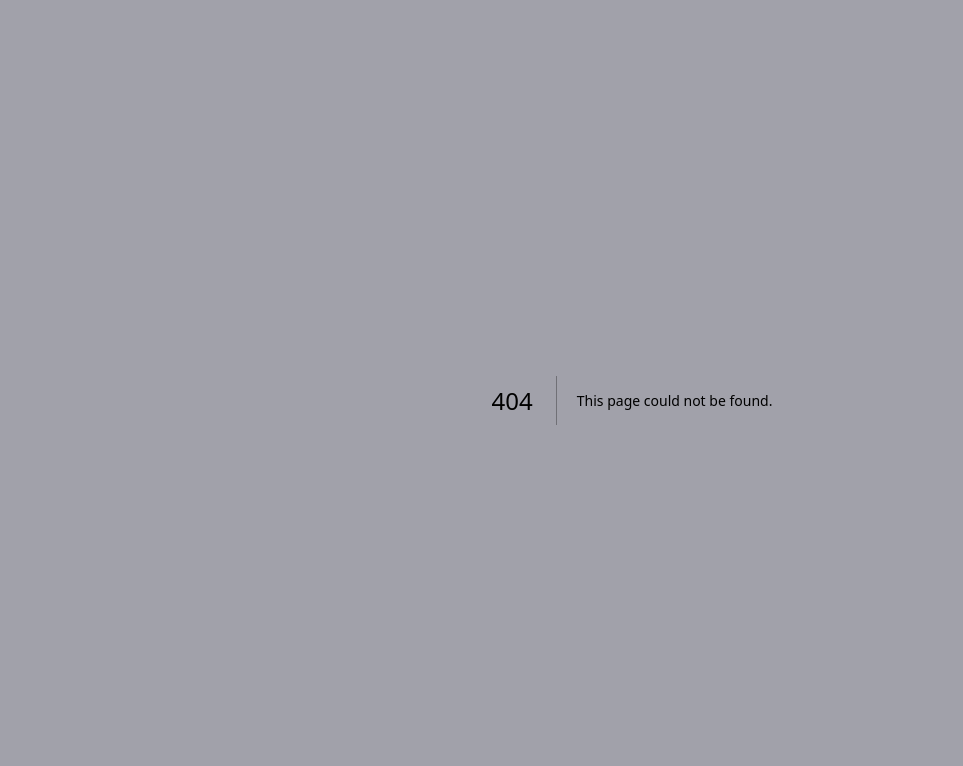
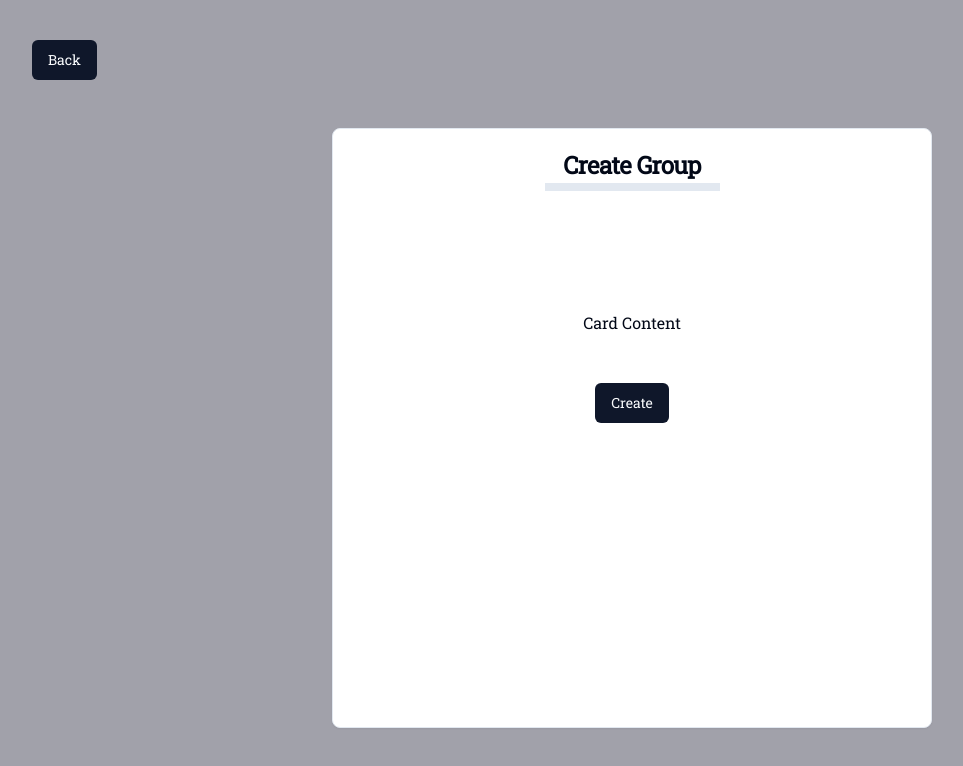
Before and after one commit to Josssiiiah/movie-voter, a Next.js app: page /create in a window 1280 px wide. Before the commit this address had no page. Shown: the top 766 px of the page, without its empty margins (8-971 px from the left). Built offline with nearby package versions, Linux system fonts and the light colour scheme.

Commit message:
Added Join and Create

```diff
--- /dev/null
+++ b/app/create/page.tsx
@@ -0,0 +1,38 @@
+import React from "react";
+import {
+  Card,
+  CardHeader,
+  CardTitle,
+  CardDescription,
+  CardContent,
+  CardFooter,
+} from "@/components/ui/card";
+import { Button } from "@/components/ui/button";
+import { Separator } from "@/components/ui/separator";
+import Link from "next/link";
+
+export default async function create() {
+  // This page will contain behavior to join a group
+  // The will enter their group code and be redirected to the group page
+
+  return (
+    <div className="flex min-h-screen flex-col p-24">
+      <Link href="/">
+        <Button variant="default" className="left-10 top-10 fixed">
+          Back
+        </Button>
+      </Link>
+      <Card className=" h-[400px] w-[400px]  md:w-[600px] md:h-[600px] mx-auto my-8 flex-col space-y-12">
+        <CardHeader className="text-center items-center">
+          <CardTitle>Create Group</CardTitle>
+          {/* <CardDescription>Card Description</CardDescription> */}
+          <Separator className="py-1 w-[175px] " />
+        </CardHeader>
+        <CardContent className="text-center flex flex-col space-y-12 py-12">
+          <p>Card Content</p>
+          <Button className="mx-auto">Create</Button>
+        </CardContent>
+      </Card>
+    </div>
+  );
+}
--- /dev/null
+++ b/app/join/page.tsx
@@ -0,0 +1,38 @@
+import React from "react";
+import {
+  Card,
+  CardHeader,
+  CardTitle,
+  CardDescription,
+  CardContent,
+  CardFooter,
+} from "@/components/ui/card";
+import { Button } from "@/components/ui/button";
+import Link from "next/link";
+
+export default async function join() {
+  // This page will contain behavior to join a group
+  // The will enter their group code and be redirected to the group page
+
+  return (
+    <div className="flex min-h-screen flex-col  p-24">
+      <Link href="/">
+        <Button variant="default" className="left-10 top-10 fixed">
+          Back
+        </Button>
+      </Link>
+      <Card className="w-[600px] h-[600px] mx-auto my-8 flex-col space-y-12">
+        <CardHeader className="text-center">
+          <CardTitle>Join Group</CardTitle>
+          {/* <CardDescription>Card Description</CardDescription> */}
+        </CardHeader>
+        <CardContent className="text-center">
+          <p>Card Content</p>
+        </CardContent>
+        <CardFooter className="text-center justify-center">
+          <p>Card Footer</p>
+        </CardFooter>
+      </Card>
+    </div>
+  );
+}
--- a/app/page.tsx
+++ b/app/page.tsx
@@ -1,10 +1,24 @@
+import { Button } from "@/components/ui/button";
+import Link from "next/link";
 import Image from "next/image";
 
 export default function Home() {
   return (
-    <main className="flex min-h-screen flex-col items-center justify-between p-24">
-      <div className="z-10 max-w-5xl w-full text-center items-center justify-center text-6xl md:text-7xl lg:flex">
+    <main className="flex min-h-screen flex-col items-center p-24">
+      <div className="z-10 py-10 max-w-5xl w-full text-center items-center justify-center text-6xl md:text-7xl lg:flex">
         Decide What to Watch <br /> with Friends
+      </div>
+      <div className="py-8 space-x-24">
+        <Link href="/join">
+          <Button variant="default" size="lg">
+            Join
+          </Button>
+        </Link>
+        <Link href="/create">
+          <Button variant="default" size="lg">
+            Create
+          </Button>
+        </Link>
       </div>
     </main>
   );
--- a/components/ui/button.tsx
+++ b/components/ui/button.tsx
@@ -1,15 +1,15 @@
-import * as React from "react"
-import { Slot } from "@radix-ui/react-slot"
-import { cva, type VariantProps } from "class-variance-authority"
+import * as React from "react";
+import { Slot } from "@radix-ui/react-slot";
+import { cva, type VariantProps } from "class-variance-authority";
 
-import { cn } from "/lib/utils"
+import { cn } from "../../lib/utils";
 
 const buttonVariants = cva(
   "inline-flex items-center justify-center rounded-md text-sm font-medium ring-offset-background transition-colors focus-visible:outline-none focus-visible:ring-2 focus-visible:ring-ring focus-visible:ring-offset-2 disabled:pointer-events-none disabled:opacity-50",
   {
     variants: {
       variant: {
-        default: "bg-primary text-primary-foreground hover:bg-primary/90",
+        default: "bg-primary text-primary-foreground hover:bg-primary/60",
         destructive:
           "bg-destructive text-destructive-foreground hover:bg-destructive/90",
         outline:
@@ -22,7 +22,7 @@ const buttonVariants = cva(
       size: {
         default: "h-10 px-4 py-2",
         sm: "h-9 rounded-md px-3",
-        lg: "h-11 rounded-md px-8",
+        lg: "h-12 rounded-md px-10",
         icon: "h-10 w-10",
       },
     },
@@ -31,26 +31,26 @@ const buttonVariants = cva(
       size: "default",
     },
   }
-)
+);
 
 export interface ButtonProps
   extends React.ButtonHTMLAttributes<HTMLButtonElement>,
     VariantProps<typeof buttonVariants> {
-  asChild?: boolean
+  asChild?: boolean;
 }
 
 const Button = React.forwardRef<HTMLButtonElement, ButtonProps>(
   ({ className, variant, size, asChild = false, ...props }, ref) => {
-    const Comp = asChild ? Slot : "button"
+    const Comp = asChild ? Slot : "button";
     return (
       <Comp
         className={cn(buttonVariants({ variant, size, className }))}
         ref={ref}
         {...props}
       />
-    )
+    );
   }
-)
-Button.displayName = "Button"
+);
+Button.displayName = "Button";
 
-export { Button, buttonVariants }
+export { Button, buttonVariants };
--- /dev/null
+++ b/components/ui/card.tsx
@@ -0,0 +1,86 @@
+import * as React from "react";
+
+import { cn } from "../../lib/utils";
+
+const Card = React.forwardRef<
+  HTMLDivElement,
+  React.HTMLAttributes<HTMLDivElement>
+>(({ className, ...props }, ref) => (
+  <div
+    ref={ref}
+    className={cn(
+      "rounded-lg border bg-card text-card-foreground shadow-sm",
+      className
+    )}
+    {...props}
+  />
+));
+Card.displayName = "Card";
+
+const CardHeader = React.forwardRef<
+  HTMLDivElement,
+  React.HTMLAttributes<HTMLDivElement>
+>(({ className, ...props }, ref) => (
+  <div
+    ref={ref}
+    className={cn("flex flex-col space-y-1.5 p-6", className)}
+    {...props}
+  />
+));
+CardHeader.displayName = "CardHeader";
+
+const CardTitle = React.forwardRef<
+  HTMLParagraphElement,
+  React.HTMLAttributes<HTMLHeadingElement>
+>(({ className, ...props }, ref) => (
+  <h3
+    ref={ref}
+    className={cn(
+      "text-2xl font-semibold leading-none tracking-tight",
+      className
+    )}
+    {...props}
+  />
+));
+CardTitle.displayName = "CardTitle";
+
+const CardDescription = React.forwardRef<
+  HTMLParagraphElement,
+  React.HTMLAttributes<HTMLParagraphElement>
+>(({ className, ...props }, ref) => (
+  <p
+    ref={ref}
+    className={cn("text-sm text-muted-foreground", className)}
+    {...props}
+  />
+));
+CardDescription.displayName = "CardDescription";
+
+const CardContent = React.forwardRef<
+  HTMLDivElement,
+  React.HTMLAttributes<HTMLDivElement>
+>(({ className, ...props }, ref) => (
+  <div ref={ref} className={cn("p-6 pt-0", className)} {...props} />
+));
+CardContent.displayName = "CardContent";
+
+const CardFooter = React.forwardRef<
+  HTMLDivElement,
+  React.HTMLAttributes<HTMLDivElement>
+>(({ className, ...props }, ref) => (
+  <div
+    ref={ref}
+    className={cn("flex items-center p-6 pt-0", className)}
+    {...props}
+  />
+));
+CardFooter.displayName = "CardFooter";
+
+export {
+  Card,
+  CardHeader,
+  CardFooter,
+  CardTitle,
+  CardDescription,
+  CardContent,
+};
--- /dev/null
+++ b/components/ui/separator.tsx
@@ -0,0 +1,31 @@
+"use client"
+
+import * as React from "react"
+import * as SeparatorPrimitive from "@radix-ui/react-separator"
+
+import { cn } from "../../lib/utils"
+
+const Separator = React.forwardRef<
+  React.ElementRef<typeof SeparatorPrimitive.Root>,
+  React.ComponentPropsWithoutRef<typeof SeparatorPrimitive.Root>
+>(
+  (
+    { className, orientation = "horizontal", decorative = true, ...props },
+    ref
+  ) => (
+    <SeparatorPrimitive.Root
+      ref={ref}
+      decorative={decorative}
+      orientation={orientation}
+      className={cn(
+        "shrink-0 bg-border",
+        orientation === "horizontal" ? "h-[1px] w-full" : "h-full w-[1px]",
+        className
+      )}
+      {...props}
+    />
+  )
+)
+Separator.displayName = SeparatorPrimitive.Root.displayName
+
+export { Separator }
--- a/package.json
+++ b/package.json
@@ -11,6 +11,7 @@
   "dependencies": {
     "@clerk/nextjs": "^4.23.5",
     "@prisma/client": "^5.3.0",
+    "@radix-ui/react-separator": "^1.0.3",
     "@radix-ui/react-slot": "^1.0.2",
     "@types/node": "20.6.0",
     "@types/react": "18.2.21",
```
Also changed, not shown: 1 other file (tests, documents, lock files or other folders).
